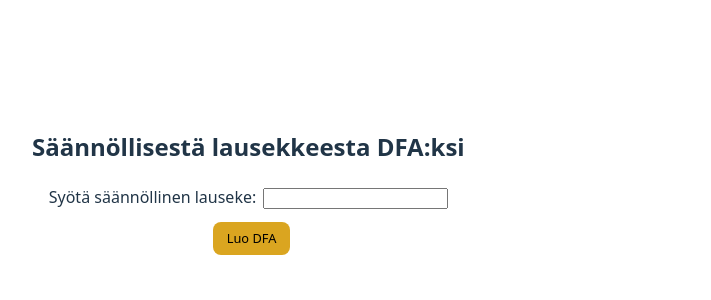
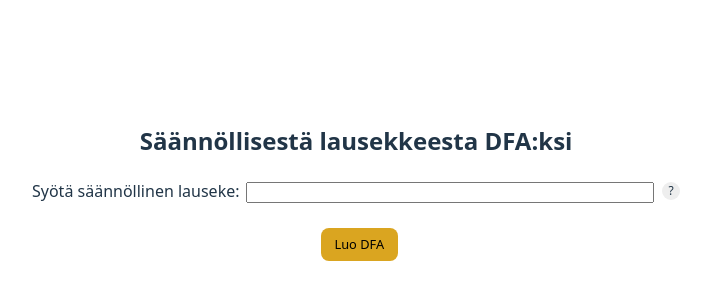
Before and after one commit to Kaabero/regular_expression_to_DFA, a React (Vite) app in the folder UI/: page / in a window 1280 px wide. Shown: the part 218-518 px from the top of the page, without its empty margins (0-711 px from the left). Built offline with nearby package versions, Linux system fonts and the light colour scheme.

Commit message:
UI display syntax tree structure

```diff
--- a/UI/src/App.css
+++ b/UI/src/App.css
@@ -5,13 +5,6 @@
   text-align: center;
 }
 
-.card {
-  padding: 2em;
-}
-
-input {
-  margin-left: 0.5em;
-}
 
 button {
   padding: 5;
@@ -21,3 +14,64 @@ button {
   margin-left: 0.5em;
   margin-top: 1em;
 }
+
+input {
+  width: 400px;
+  margin-left: 0.5em;
+}
+
+.form-field {
+  display: flex;
+  flex-direction: column;
+  gap: 12px;
+}
+
+.input {
+  position: relative;
+  display: inline-flex;
+  gap: 8px;
+
+}
+
+.info-icon {
+  background-color: #eee;
+  border-radius: 50%;
+  width: 18px;
+  height: 18px;
+  display: flex;
+  justify-content: center;
+  align-items: center;
+  font-size: 12px;
+  cursor: pointer;
+  position: relative;
+}
+
+.info-icon .info-text {
+  visibility: hidden;
+  width: 220px;
+  background-color: #333;
+  color: #fff;
+  text-align: left;
+  border-radius: 4px;
+  padding: 6px 8px;
+  position: absolute;
+  z-index: 10;
+  bottom: 125%;
+  left: 50%;
+  transform: translateX(-50%);
+  opacity: 0;
+  transition: opacity 0.2s;
+  font-size: 12px;
+  line-height: 1.4;
+  white-space: normal;
+}
+
+.info-icon:hover .info-text {
+  visibility: visible;
+  opacity: 1;
+}
+
+.button {
+  display: flex;
+  justify-content: center;
+}
--- a/UI/src/App.jsx
+++ b/UI/src/App.jsx
@@ -2,8 +2,9 @@ import { useState } from 'react'
 import './App.css'
 
 function App() {
-  const [regex, setRegex] = useState("")
-  const [response, setResponse] = useState("")
+  const [regex, setRegex] = useState('')
+  const [response, setResponse] = useState(null)
+  const [responseRegex, setResponseRegex] = useState('')
 
   const sendRegex = async (event) => {
     event.preventDefault()
@@ -15,7 +16,9 @@ function App() {
       body: JSON.stringify({ regex: regex }),
     })
     const data = await res.json()
+
     setResponse(data.result)
+    setResponseRegex(data.regex)
     setRegex("")
   }
 
@@ -23,21 +26,50 @@ function App() {
     <>
       <h2>Säännöllisestä lausekkeesta DFA:ksi</h2>
       <div>
-        <form onSubmit={sendRegex}>
-          Syötä säännöllinen lauseke:<input type='text' value={regex} onChange={(event) => setRegex(event.target.value)}/>
-          <br />
+        <form className="form-field" onSubmit={sendRegex}>
+        <label>
+          Syötä säännöllinen lauseke:
+          <div className="input">
+            <input
+              type="text"
+              value={regex}
+              onChange={(event) => setRegex(event.target.value)}
+            />
+            <span className="info-icon">
+              ?
+              <span className="info-text">
+                Sallitut operaatiot: <br/>
+                - yhdiste | <br/>
+                - konkatenaatio (jätetään merkitsemättä) <br/>
+                - tähti * <br/>
+                Tyhjä merkki: € <br/>
+                Lausekkeen aakkosto ei voi sisältää merkkiä . tai merkkiä #
+              </span>
+            </span>
+          </div>
+        </label>
+        <div className="button">
           <button type="submit">Luo DFA</button>
+        </div>
         </form>
 
         {response && (
-        <ul style={{listStyleType:'none', padding: 0, margin: 0}}>
-          Regexin komponentit:
-          {response.map((r, index) =>
-            <li key={index}>{r}</li>
-          )}
+        <div>
+          <ul style={{ listStyleType: "none", padding: 0 }}>
+            Säännöllisen lausekkeen {responseRegex} syntaksipuu:
+            {Object.entries(response).map(([number, node]) => (
+              <li key={number}>
+              <strong>Node {number}</strong><br />
+              Merkki: {node.character}<br />
+              Oikea lapsi: {node.right != null ? node.right : 'Ei oikeaa lasta'} <br />
+              Vasen lapsi: {node.left != null ? node.left : 'Ei vasenta lasta'} <br />
+              Vanhempi: {node.parent != null ? node.parent : 'Ei vanhempaa'} <br />
 
-        </ul>
-        )}
+              </li>
+            ))}
+          </ul>
+        </div>
+      )}
       </div>
     </>
   )
```
Also changed, not shown: 1 other file (tests, documents, lock files or other folders).
